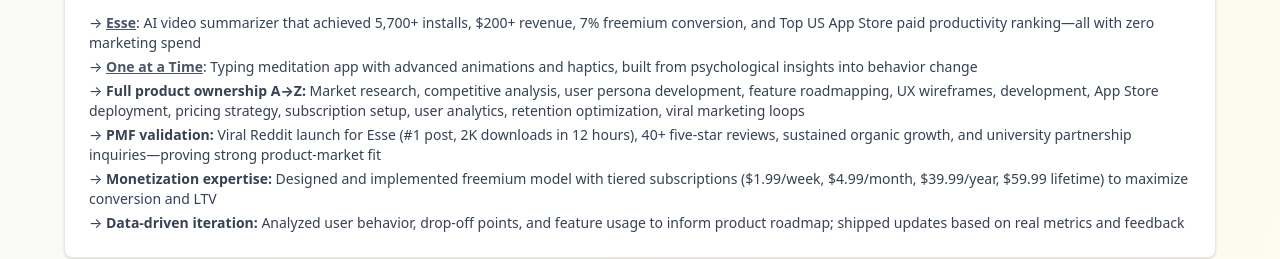
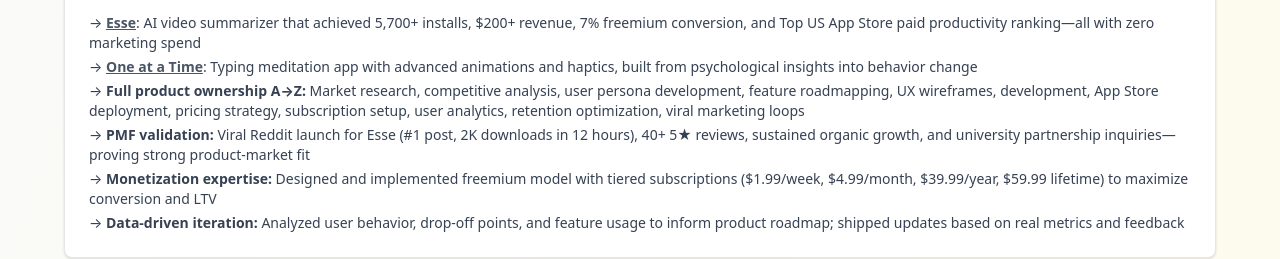
Before and after one commit to sanderbell/sanderbelldev2, a React (Vite) app: page / in a window 1280 px wide. Shown: the part 1460-1719 px from the top of the page. Built offline with nearby package versions, Linux system fonts and the light colour scheme.

Commit message:
Update CV entry to use five-star emoji for reviews

```diff
--- a/src/App.tsx
+++ b/src/App.tsx
@@ -349,8 +349,8 @@ function App() {
                 </li>
                 <li>
                   → <strong>PMF validation:</strong> Viral Reddit launch for
-                  Esse (#1 post, 2K downloads in 12 hours), 40+ five-star
-                  reviews, sustained organic growth, and university partnership
+                  Esse (#1 post, 2K downloads in 12 hours), 40+ 5★ reviews,
+                  sustained organic growth, and university partnership
                   inquiries—proving strong product-market fit
                 </li>
                 <li>
```
